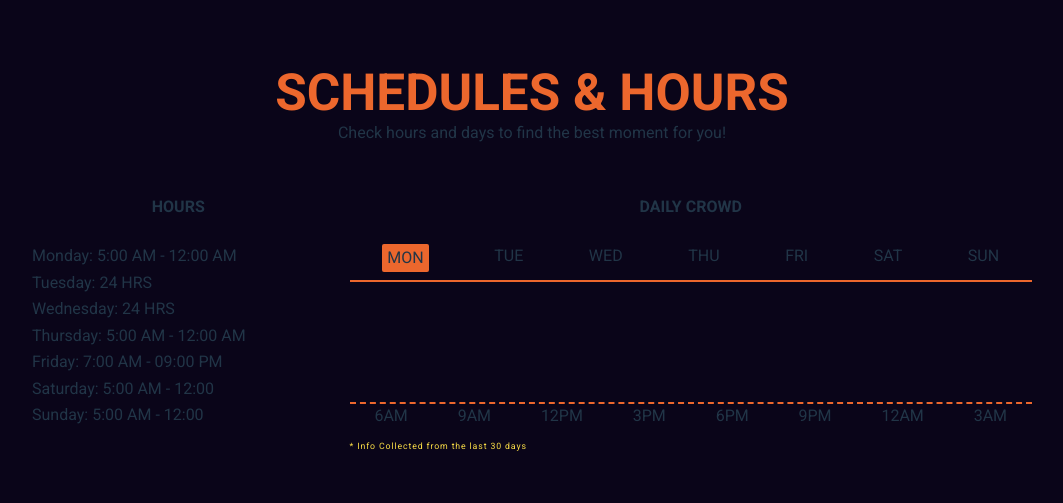
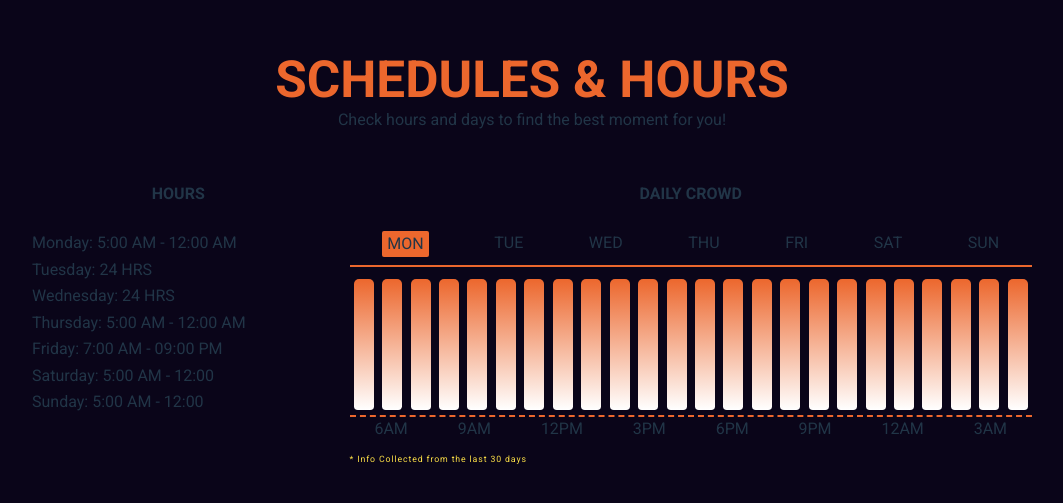
Before and after one commit to luisgcode/crowdMeterSystem, a React (Vite) app: page / in a window 1280 px wide. Shown: the part 141-644 px from the top of the page, without its empty margins (108-1171 px from the left). Built offline with nearby package versions, Linux system fonts and the light colour scheme.

Commit message:
Working on the component, after making it work, focus on the optimization

```diff
--- a/src/crowdMeter/Crowdmeter.jsx
+++ b/src/crowdMeter/Crowdmeter.jsx
@@ -36,12 +36,31 @@ const Crowdmeter = () => {
                 <span className="day-tab">SAT</span>
                 <span className="day-tab">SUN</span>
               </div>
-              <div className="crowd-block-medium border-b-2 border-dashed border-titleColor">
-                <br />
-                <br />
-                <br />
-                <br />
-                <br />
+              <div className="crowd-block-medium h-60 pt-5 pb-2 border-b-2 border-dashed border-titleColor flex justify-around">
+                <span className="bar-tab bg-gradient-to-t from-white to-titleColor h-full w-8 rounded-t-lg rounded-b-md"></span>
+                <span className="bar-tab bg-gradient-to-t from-white to-titleColor h-full w-8 rounded-t-lg rounded-b-md"></span>
+                <span className="bar-tab bg-gradient-to-t from-white to-titleColor h-full w-8 rounded-t-lg rounded-b-md"></span>
+                <span className="bar-tab bg-gradient-to-t from-white to-titleColor h-full w-8 rounded-t-lg rounded-b-md"></span>
+                <span className="bar-tab bg-gradient-to-t from-white to-titleColor h-full w-8 rounded-t-lg rounded-b-md"></span>
+                <span className="bar-tab bg-gradient-to-t from-white to-titleColor h-full w-8 rounded-t-lg rounded-b-md"></span>
+                <span className="bar-tab bg-gradient-to-t from-white to-titleColor h-full w-8 rounded-t-lg rounded-b-md"></span>
+                <span className="bar-tab bg-gradient-to-t from-white to-titleColor h-full w-8 rounded-t-lg rounded-b-md"></span>
+                <span className="bar-tab bg-gradient-to-t from-white to-titleColor h-full w-8 rounded-t-lg rounded-b-md"></span>
+                <span className="bar-tab bg-gradient-to-t from-white to-titleColor h-full w-8 rounded-t-lg rounded-b-md"></span>
+                <span className="bar-tab bg-gradient-to-t from-white to-titleColor h-full w-8 rounded-t-lg rounded-b-md"></span>
+                <span className="bar-tab bg-gradient-to-t from-white to-titleColor h-full w-8 rounded-t-lg rounded-b-md"></span>
+                <span className="bar-tab bg-gradient-to-t from-white to-titleColor h-full w-8 rounded-t-lg rounded-b-md"></span>
+                <span className="bar-tab bg-gradient-to-t from-white to-titleColor h-full w-8 rounded-t-lg rounded-b-md"></span>
+                <span className="bar-tab bg-gradient-to-t from-white to-titleColor h-full w-8 rounded-t-lg rounded-b-md"></span>
+                <span className="bar-tab bg-gradient-to-t from-white to-titleColor h-full w-8 rounded-t-lg rounded-b-md"></span>
+                <span className="bar-tab bg-gradient-to-t from-white to-titleColor h-full w-8 rounded-t-lg rounded-b-md"></span>
+                <span className="bar-tab bg-gradient-to-t from-white to-titleColor h-full w-8 rounded-t-lg rounded-b-md"></span>
+                <span className="bar-tab bg-gradient-to-t from-white to-titleColor h-full w-8 rounded-t-lg rounded-b-md"></span>
+                <span className="bar-tab bg-gradient-to-t from-white to-titleColor h-full w-8 rounded-t-lg rounded-b-md"></span>
+                <span className="bar-tab bg-gradient-to-t from-white to-titleColor h-full w-8 rounded-t-lg rounded-b-md"></span>
+                <span className="bar-tab bg-gradient-to-t from-white to-titleColor h-full w-8 rounded-t-lg rounded-b-md"></span>
+                <span className="bar-tab bg-gradient-to-t from-white to-titleColor h-full w-8 rounded-t-lg rounded-b-md"></span>
+                <span className="bar-tab bg-gradient-to-t from-white to-titleColor h-full w-8 rounded-t-lg rounded-b-md"></span>
               </div>
               <div className="crowd-block-bottom w-full flex justify-around">
                 <span className="hour-tab">6AM</span>
--- a/src/crowdMeter/crowdmeter.css
+++ b/src/crowdMeter/crowdmeter.css
@@ -1,5 +1,5 @@
 .day-active {
   background: #ec672d;
-  padding: 0.2rem 0.5rem;
+  padding: 0.1rem 0.5rem;
   border-radius: 2px;
 }
```
